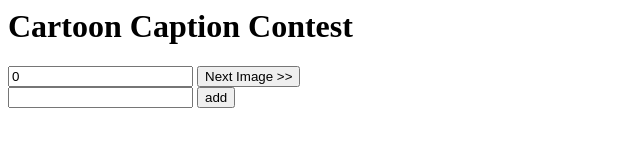
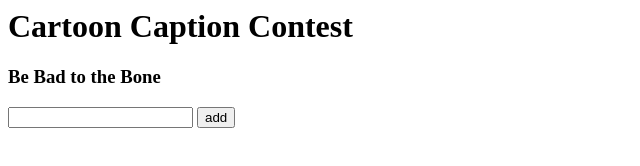
Before and after one commit to ChildeRowland/cartoon-caption-app, a website: page client/index.html in a window 1280 px wide. Shown: the whole page, without its empty margins (0-640 px from the left). Drawn offline with nearby package versions, Linux system fonts and the light colour scheme; some packages are replaced by stand-ins of ours; no server answers; a script that the page names is missing; files whose address does not match are found by name.

Commit message:
inline javascript for the wordFlipper function

```diff
--- a/client/index.html
+++ b/client/index.html
@@ -13,10 +13,49 @@
 				Not So Nacho
 			</h1>
 
-			<input type="number"
+			<!-- flip through word options -->
+			<div>
+				<h3>
+					<span>
+						Be
+					</span>
+					<span id="flipper">
+						Special
+					</span>
+				</h3>
+			</div>
+			<!-- function to cycle through words -->
+			<script type="text/javascript">
+				var wordChoices = [
+					"Coolio",
+					"Awesome Sause",
+					"Smelly",
+					"for Goober",
+					"Hot Stuff!",
+					"Bad to the Bone"
+				];
+
+				(function() {
+					var i = 0;
+
+					function wordFlipper() {
+						document.getElementById("flipper").innerHTML = wordChoices[i];
+						i++;
+
+						if( i < wordChoices.length ) {
+							setTimeout( wordFlipper, 500 );
+						}
+					}
+
+					wordFlipper();
+				})();
+
+			</script>
+
+			<!-- <input type="number"
 				   ng-model="ctrl.idx">
 
-			<button ng-click="ctrl.pageUp()">Next Image >></button>
+			<button ng-click="ctrl.pageUp()">Next Image >></button> -->
 
 		<div>
 
--- a/file-upload.js
+++ b/file-upload.js
@@ -42,4 +42,5 @@ app.get('/upload', function (req, res){
   var form = '<form action="/upload" enctype="multipart/form-data" method="post">Add a title: <input name="title" type="text" /><br><br><input multiple="multiple" name="upload" type="file" /><br><br><input type="submit" value="Upload" /></form>';
   res.end(form);
 });
+
 app.listen(8080);
```
Also changed, not shown: client/images/FullSizeRender.jpg (added).
